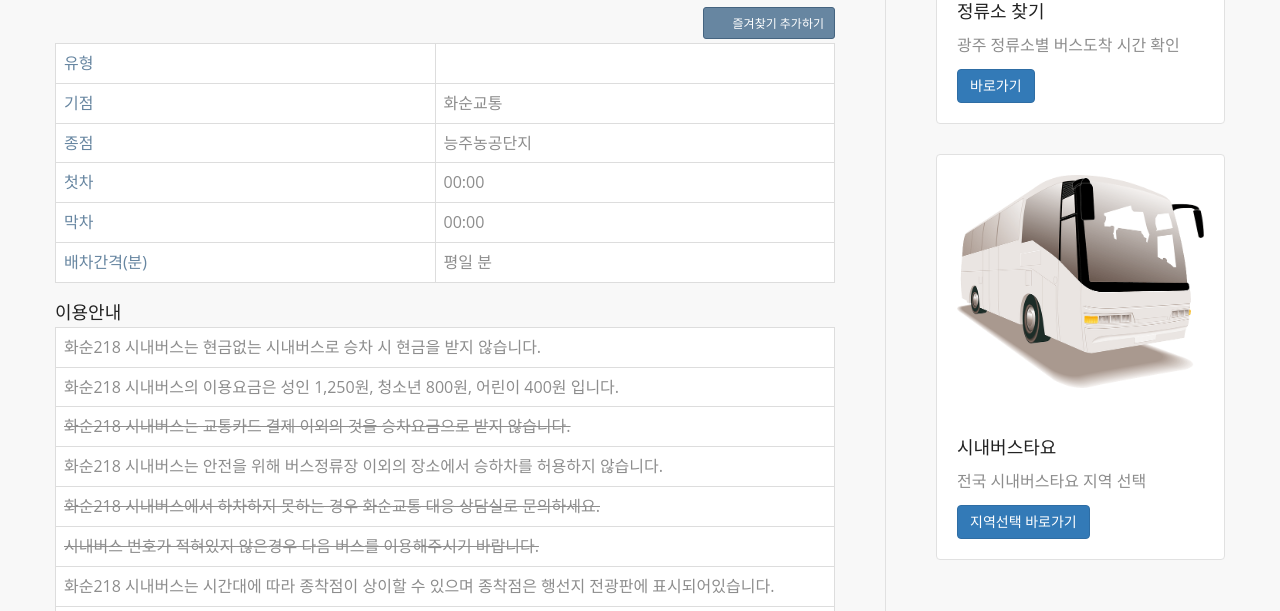
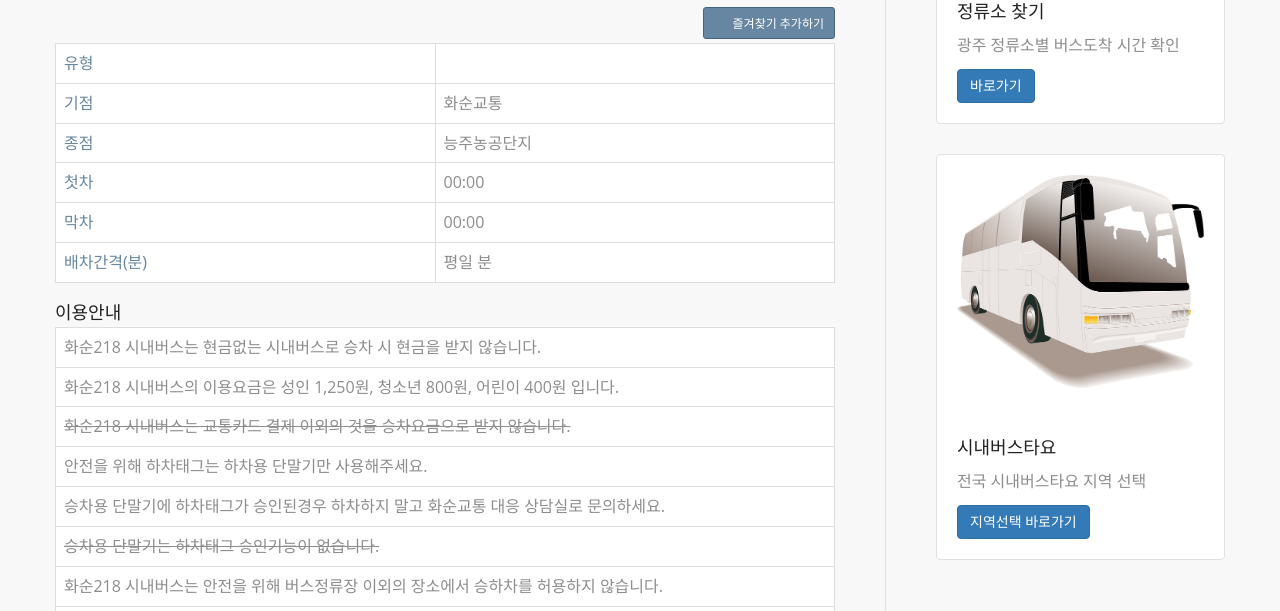
Before and after one commit to c10f18/BusInfo218, a plain HTML site: page index.html in a window 1280 px wide. Shown: the part 341-952 px from the top of the page. Drawn offline with Linux system fonts and the light colour scheme; a script that the page names is missing.

Commit message:
Update index.html

```diff
--- a/index.html
+++ b/index.html
@@ -139,6 +139,15 @@
                     </tr>
                     <tr>
                         <td style="text-decoration: line-through;">화순218 시내버스는 교통카드 결제 이외의 것을 승차요금으로 받지 않습니다.</td>
+                    </tr>
+		    <tr>
+                        <td>안전을 위해 하차태그는 하차용 단말기만 사용해주세요.</td>
+                    </tr>
+		    <tr>
+                        <td>승차용 단말기에 하차태그가 승인된경우 하차하지 말고 화순교통 대응 상담실로 문의하세요.</td>
+                    </tr>
+		    <tr>
+                        <td style="text-decoration: line-through;">승차용 단말기는 하차태그 승인기능이 없습니다.</td>
                     </tr>
                     <tr>
                         <td>화순218 시내버스는 안전을 위해 버스정류장 이외의 장소에서 승하차를 허용하지 않습니다.</td>
```
Lines whose indentation alone changed are shown as unchanged.
